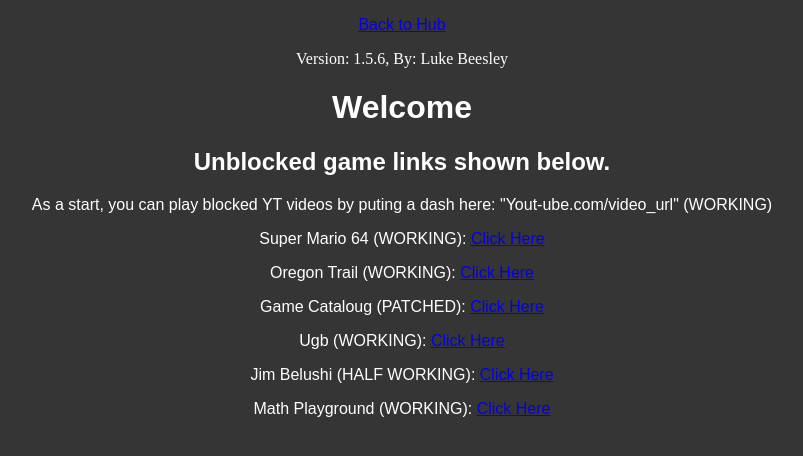
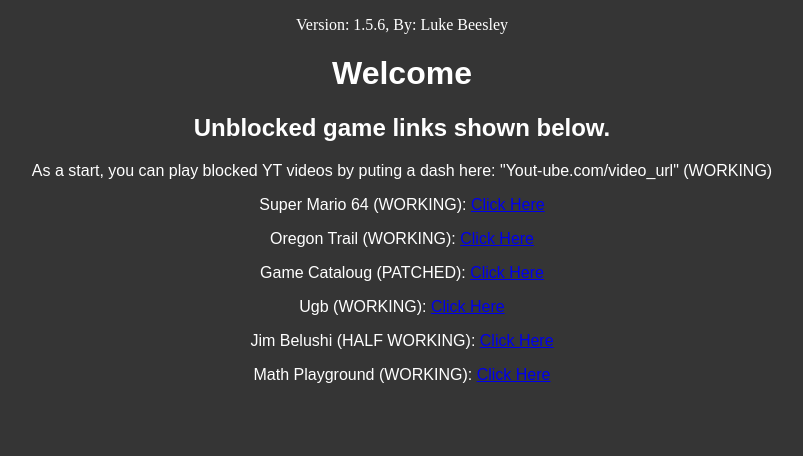
Before and after one commit to LuqBee/clandestine-sub, a plain HTML site: page index.html in a window 1280 px wide. Shown: the whole page, without its empty margins (238-1041 px from the left). Drawn offline with Linux system fonts and the light colour scheme.

Commit message:
Update index.html

```diff
--- a/index.html
+++ b/index.html
@@ -9,7 +9,6 @@
 </head>
 <body>      <!-- Main Body -->
 <font face="Arial">
-    <p> <a href="luqbee.github.io/clandestine-hub/" target="_blank">Back to Hub</a></p>
     <font face="New Times Roman"><p>Version: 1.5.6, By: Luke Beesley </p></font>
 
     <h1>Welcome</h1>
```
